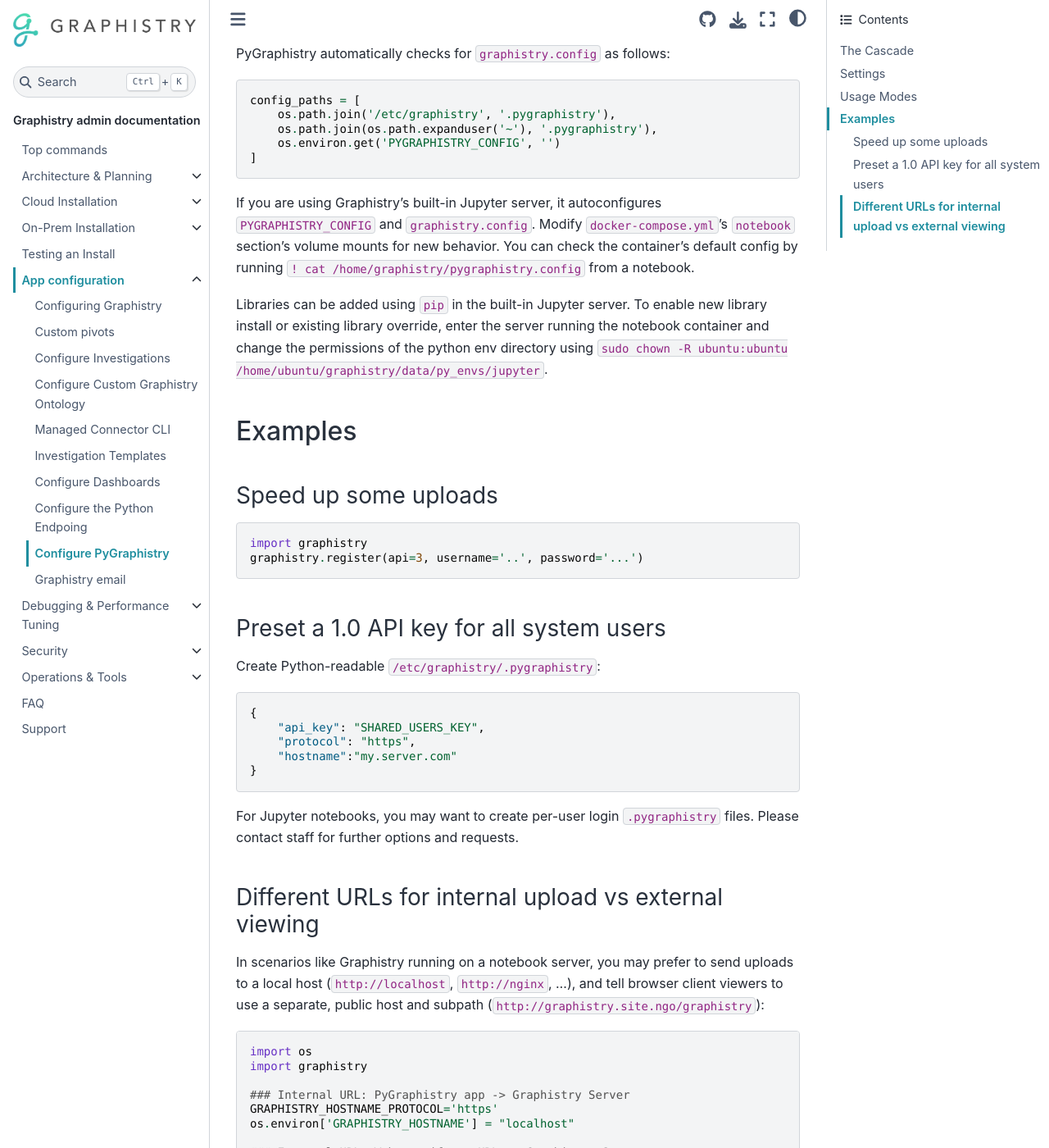
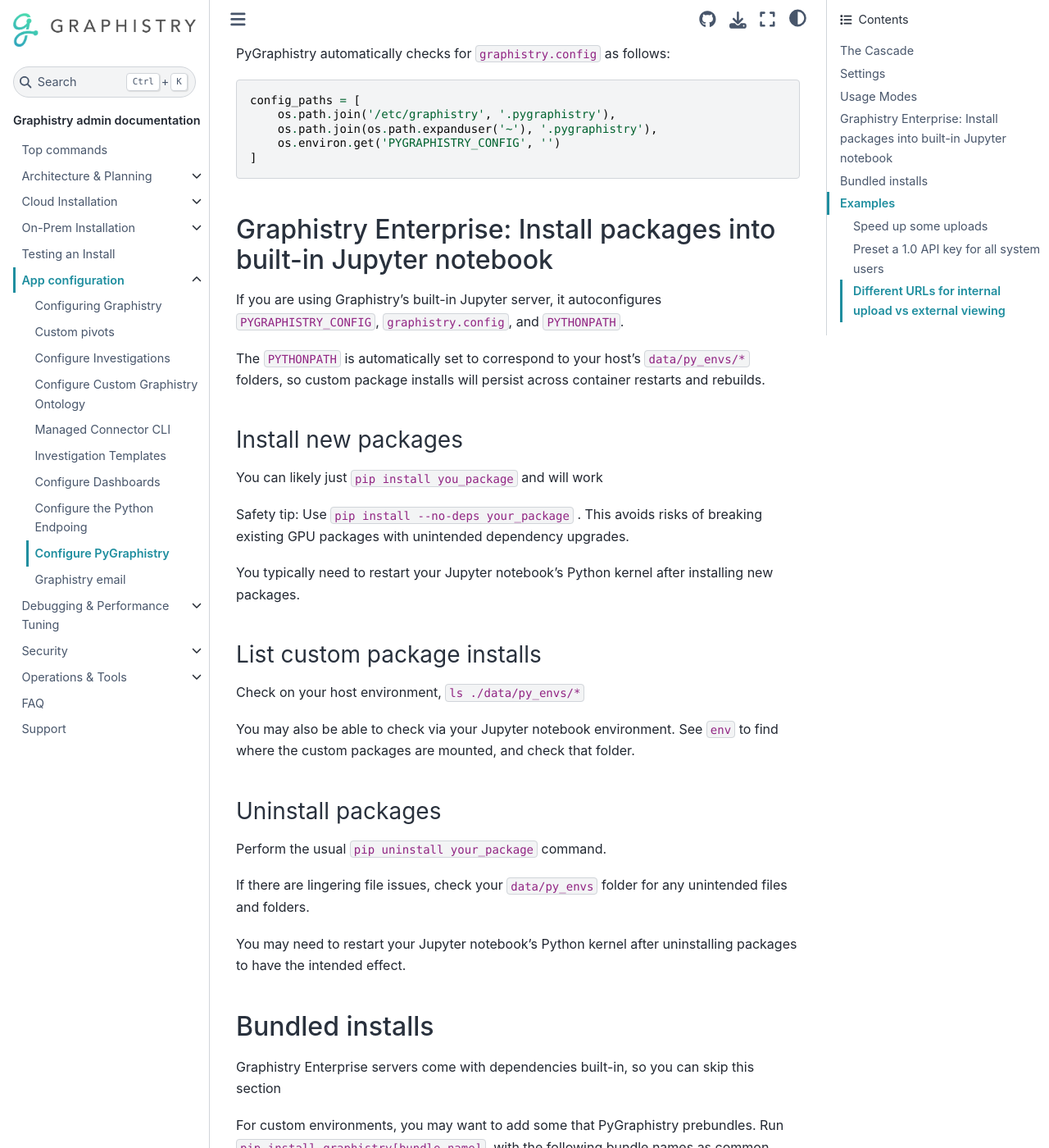
Before and after one commit to graphistry/graphistry-cli, a Sphinx documentation site: the page built from docs/app-config/configure-pygraphistry.md, in a window 1280 px wide and 1400 px high, scrolled down 4246 px. Shown: the whole window at 82% size. Built offline with Sphinx 7.4.7 and the Sphinx Book theme 1.1.4, drawn with Linux system fonts in a browser that asks for light colours; the version number could not be read and is left out; some of the changed text lies outside the part shown.

Commit message:
Improved docs for custom env (#41)
* update configure-pygraphistry for custom py envs

* improved documents for pyenv feature

* correct telemetry local error

---------

Co-authored-by: Leo Meyerovich <leo@graphistry.com>

````diff
--- a/docs/app-config/configure-pygraphistry.md
+++ b/docs/app-config/configure-pygraphistry.md
@@ -124,9 +124,46 @@
 ]
 ```
 
-If you are using Graphistry's built-in Jupyter server, it autoconfigures `PYGRAPHISTRY_CONFIG` and `graphistry.config`. Modify `docker-compose.yml`'s `notebook` section's volume mounts for new behavior. You can check the container's default config by running `! cat /home/graphistry/pygraphistry.config` from a notebook.
+## Graphistry Enterprise: Install packages into built-in Jupyter notebook
 
-Libraries can be added using `pip` in the built-in Jupyter server. To enable new library install or existing library override, enter the server running the notebook container and change the permissions of the python env directory using `sudo chown -R ubuntu:ubuntu /home/ubuntu/graphistry/data/py_envs/jupyter`.
+If you are using Graphistry's built-in Jupyter server, it autoconfigures `PYGRAPHISTRY_CONFIG`, `graphistry.config`, and `PYTHONPATH`.
+
+The `PYTHONPATH` is automatically set to correspond to your host's `data/py_envs/*` folders, so custom package installs will persist across container restarts and rebuilds.
+
+### Install new packages
+
+You can likely just `pip install you_package` and will work
+
+Safety tip: Use `pip install --no-deps your_package` . This avoids risks of breaking existing GPU packages with unintended dependency upgrades.
+
+You typically need to restart your Jupyter notebook's Python kernel after installing new packages.
+
+### List custom package installs
+
+Check on your host environment, `ls ./data/py_envs/*`
+
+You may also be able to check via your Jupyter notebook environment. See `env` to find where the custom packages are mounted, and check that folder.
+
+### Uninstall packages
+
+Perform the usual `pip uninstall your_package` command.
+
+If there are lingering file issues, check your `data/py_envs` folder for any unintended files and folders.
+
+You may need to restart your Jupyter notebook's Python kernel after uninstalling packages to have the intended effect.
+
+## Bundled installs
+
+Graphistry Enterprise servers come with dependencies built-in, so you can skip this section
+
+For custom environments, you may want to add some that PyGraphistry prebundles. Run `pip install graphistry[bundle_name]`, with the following bundle names as common ones:
+
+* None: (`pip install graphistry`) - no extras
+* `umap_learn`: For CPU UMAP support
+* `ai`: For AI/ML support, including 1GB+ PyTorch install
+* RAPIDS.AI: You can also get far by installing the RAPIDS.ai ecosystem, especially cudf, cuml, and cugraph
+* For more options, see the `setup.py` file in the PyGraphistry Github repository
+
 
 ## Examples
 
````
Also changed, not shown: docs/app-config/configure-dashboards.md (+4 -0 lines).
